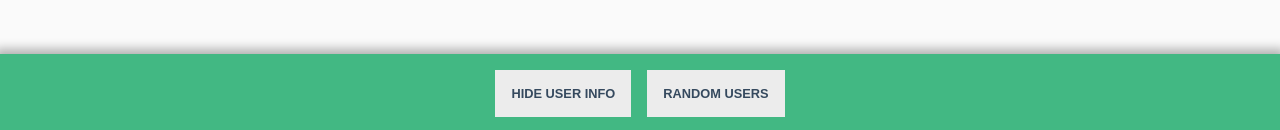
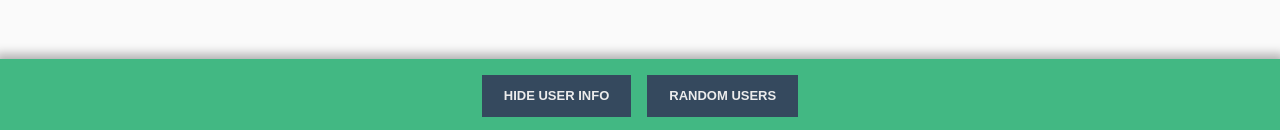
Before and after one commit to beatrizsmerino/vue-users, a Vue app: page /users in a window 1280 px wide. Shown: the part 667-797 px from the top of the page. Built offline with nearby package versions, Linux system fonts and the light colour scheme; no server answers.

Commit message:
Created Button component
- The Button is used on 'UsersButtons' and 'UsersList'
- Added width to user content on the 'UsersList'
- Refactoring. Removed class not used

```diff
--- /dev/null
+++ b/src/components/Button.vue
@@ -0,0 +1,118 @@
+<template>
+	<component
+		:is="checkTag"
+		:href="href"
+		:to="to"
+		:value="value"
+		class="button"
+		@click="buttonClick"
+	>
+		<slot />
+	</component>
+</template>
+
+<script>
+	export default {
+		name: 'Button',
+		props: {
+			href: {
+				type: String,
+				default: null
+			},
+			to: {
+				type: String,
+				default: null
+			},
+			value: {
+				type: String,
+				default: null
+			}
+		},
+		computed: {
+			checkTag() {
+				if (this.href) {
+					return 'a';
+				} else if (this.to) {
+					return 'router-link';
+				} else if (this.value) {
+					return 'input';
+				} else {
+					return 'button';
+				}
+			}
+		},
+		methods: {
+			buttonClick() {
+				this.$emit('button-click');
+			}
+		}
+	}
+</script>
+
+<style lang="scss" scoped>
+	.button {
+		padding: 1.2rem 2rem;
+		display: flex;
+		align-items: center;
+		justify-content: center;
+		text-transform: capitalize;
+		font-size: 1.6rem;
+		font-weight: 900;
+		line-height: 110%;
+		border: 0.2rem solid transparent;
+		outline: none;
+		background-color: transparent;
+		transition: color 0.15s ease-in-out 0s,
+			background-color 0.15s ease-in-out 0s, border-color 0.15s ease-in-out 0s;
+		user-select: none;
+		cursor: pointer;
+		appearance: none;
+
+		/deep/ {
+			> * {
+				pointer-events: none;
+
+				&:not(:last-child) {
+					margin-right: 1rem;
+				}
+
+				&:only-child {
+					margin-right: 0;
+				}
+			}
+		}
+
+		&__text {
+			font-size: 2rem;
+			font-weight: 700;
+		}
+		&__icon {
+			font-size: 2.4rem;
+		}
+
+		&--width-auto {
+			width: fit-content;
+		}
+
+		&--bg-brand-1 {
+			color: #fff;
+			background-color: var(--color-brand-1);
+
+			&:hover {
+				color: var(--color-brand-1);
+				border: 0.2rem solid var(--color-brand-1);
+				background-color: transparent;
+			}
+		}
+
+		&--bg-brand-2 {
+			color: var(--color-silver);
+			background-color: var(--color-brand-2);
+
+			&:hover {
+				color: var(--color-brand-2);
+				background-color: var(--color-silver);
+			}
+		}
+	}
+</style>
--- a/src/components/UsersButtons.vue
+++ b/src/components/UsersButtons.vue
@@ -1,24 +1,29 @@
 <template>
 	<div class="users-buttons">
-		<button
-			@click="setShowEmit"
-			class="users-buttons__item"
+		<Button
+			@button-click="setShowEmit"
+			class="users-buttons__item button--bg-brand-2"
 		>
 			HIDE USER INFO
-		</button>
-		<button
-			@click="setRandomEmit"
-			class="users-buttons__item"
+		</Button>
+		<Button
+			@button-click="setRandomEmit"
+			class="users-buttons__item button--bg-brand-2"
 		>
 			RANDOM USERS
-		</button>
+		</Button>
 	</div>
 </template>
 
 
 <script>
+	import Button from "./Button";
+
 	export default {
 		name: 'UsersButtons',
+		components: {
+			Button
+		},
 		methods: {
 			setShowEmit() {
 				this.$emit("show");
@@ -46,22 +51,11 @@
 		box-shadow: 0 0 1rem 0.5rem rgba(0, 0, 0, 0.3);
 
 		&__item {
-			padding: 1.6rem;
-			font-weight: 600;
-			font-size: 1.28rem;
-			color: var(--color-brand-2);
-			border: none;
-			background-color: var(--color-silver);
-			cursor: pointer;
+			font-size: 1.3rem;
 
 			&:not(:last-child) {
 				margin-right: 1.6rem;
 			}
-
-			&:hover {
-				color: var(--color-silver);
-				background-color: var(--color-brand-2);
-			}
 		}
 	}
 </style>
--- a/src/components/UsersList.vue
+++ b/src/components/UsersList.vue
@@ -27,32 +27,34 @@
 						</h3>
 						<div class="user__description">
 							<p class="user-data">
-								<span class="user-data__icon user-data__item">
+								<span class="user-data__icon">
 									<i class="fa fa-user"></i>
 								</span>
-								<span class="user-data__text user-data__item">
+								<span class="user-data__text">
 									{{user.username}}
 								</span>
 							</p>
 							<p class="user-data">
-								<span class="user-data__icon user-data__item">
+								<span class="user-data__icon">
 									<i class="fa fa-map-marker"></i>
 								</span>
-								<span class="user-data__text user-data__item">
+								<span class="user-data__text">
 									{{user.state}}
 								</span>
 							</p>
 						</div>
 
-						<router-link
+						<Button
 							:to="`/user/${user.username}`"
-							class="button"
+							class="button--bg-brand-1 button--width-auto"
 						>
-							<span class="button__icon fas fa-info"></span>
+							<span class="button__icon">
+								<i class="fas fa-info"></i>
+							</span>
 							<span class="button__text">
 								more info
 							</span>
-						</router-link>
+						</Button>
 					</div>
 				</transition>
 
@@ -70,8 +72,13 @@
 
 
 <script>
+	import Button from "./Button";
+
 	export default {
 		name: 'UsersList',
+		components: {
+			Button
+		},
 		props: {
 			users: Array,
 			isHidden: Boolean,
@@ -156,7 +163,15 @@
 			width: calc(100% - 2rem);
 		}
 
+		&__img {
+			width: 8rem;
+			height: 8rem;
+			border-radius: 50%;
+			border: 0.3rem solid #fff;
+		}
+
 		&__content {
+			width: calc(100% - 8rem - 1.6rem);
 			margin-left: 1.6rem;
 			display: inline-block;
 			color: #fff;
@@ -176,13 +191,7 @@
 		}
 
 		&__description {
-		}
-
-		&__img {
-			width: 8rem;
-			height: 8rem;
-			border-radius: 50%;
-			border: 0.3rem solid #fff;
+			margin-bottom: 2rem;
 		}
 	}
 
@@ -195,32 +204,9 @@
 			font-size: 1.6rem;
 			opacity: 0.75;
 		}
-		&__text {
-			font-size: 2rem;
-		}
-	}
-
-	.button {
-		margin-top: 1rem;
-		padding: 1rem 2rem;
-		display: inline-block;
-		text-align: center;
-		color: var(--color-brand-1);
-		border: 0.2rem solid var(--color-brand-1);
-		cursor: pointer;
 
 		&__text {
 			font-size: 2rem;
-			font-weight: 700;
-		}
-		&__icon {
-			margin-right: 1rem;
-			font-size: 2.4rem;
-		}
-
-		&:hover {
-			color: #fff;
-			background-color: var(--color-brand-1);
 		}
 	}
 
```
